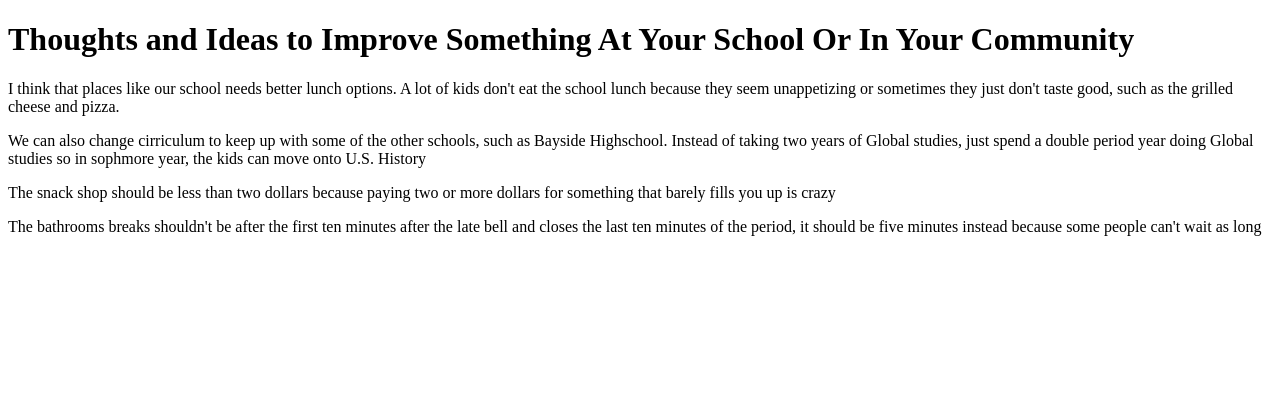
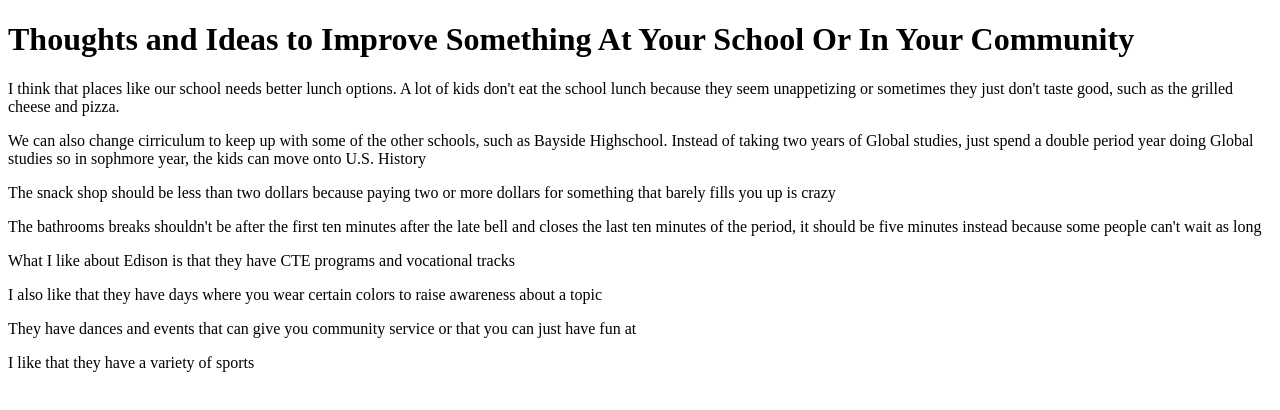
Before and after one commit to SadiyaHtaehs/Lesson-Five-Mini-Activity, a plain HTML site: page index.html in a window 1280 px wide. Drawn offline with Linux system fonts and the light colour scheme.

Commit message:
i added things that are good abt edison

```diff
--- a/index.html
+++ b/index.html
@@ -10,5 +10,12 @@
       <p>The snack shop should be less than two dollars because paying two or more dollars for something that barely fills you up is crazy</p>
       <p>The bathrooms breaks shouldn't be after the first ten minutes after the late bell and closes the last ten minutes of the period, it should be five minutes instead because some people can't wait as long</p>
 
+
+      <p> What I like about Edison is that they have CTE programs and vocational tracks</p>
+      <p>I also like that they have days where you wear certain colors to raise awareness about a topic</p>
+      <p>They have dances and events that can give you community service or that you can just have fun at</p>
+      <p>I like that they have a variety of sports </p>
+
+
    </body>
 </html>
```
